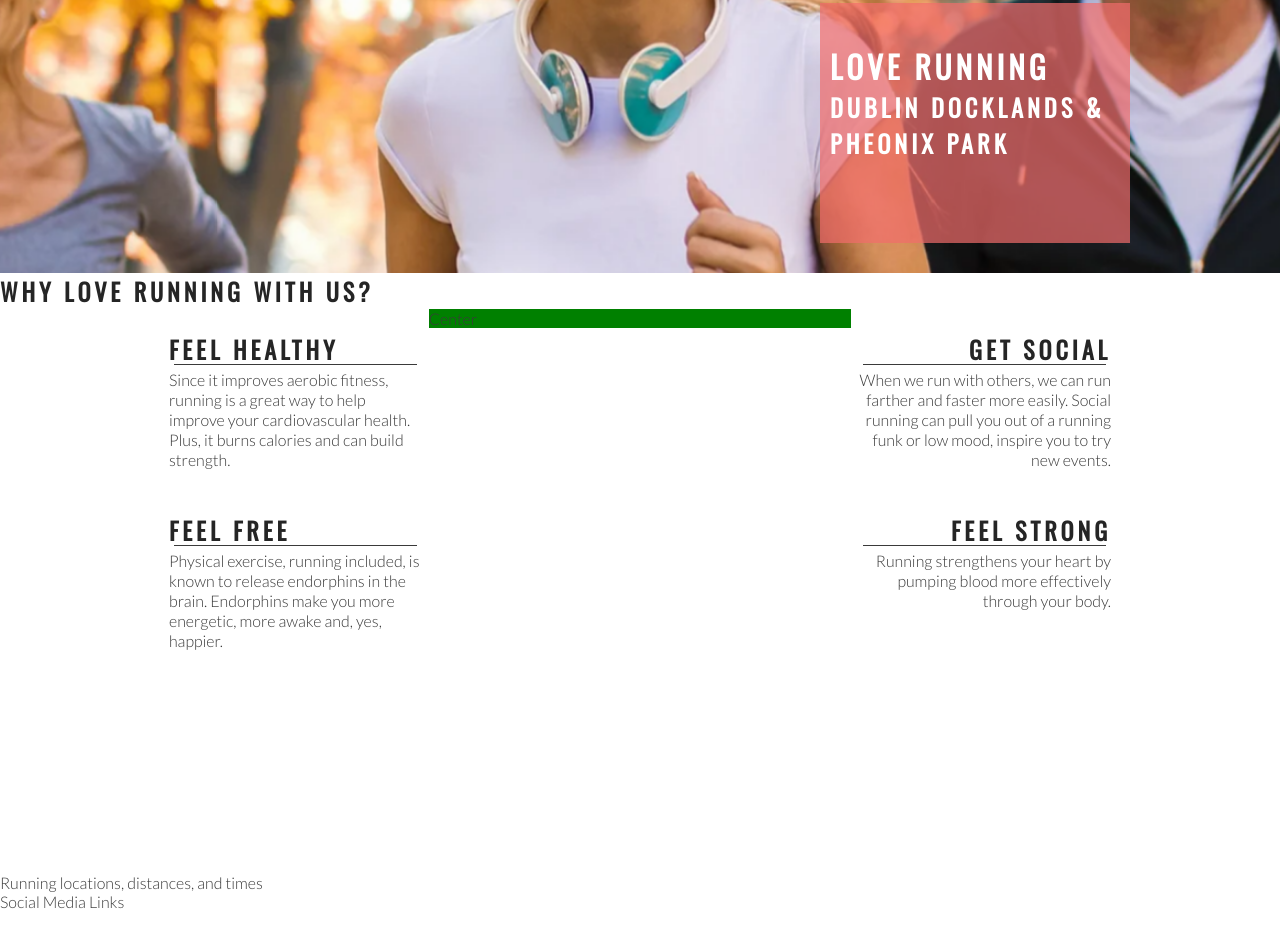
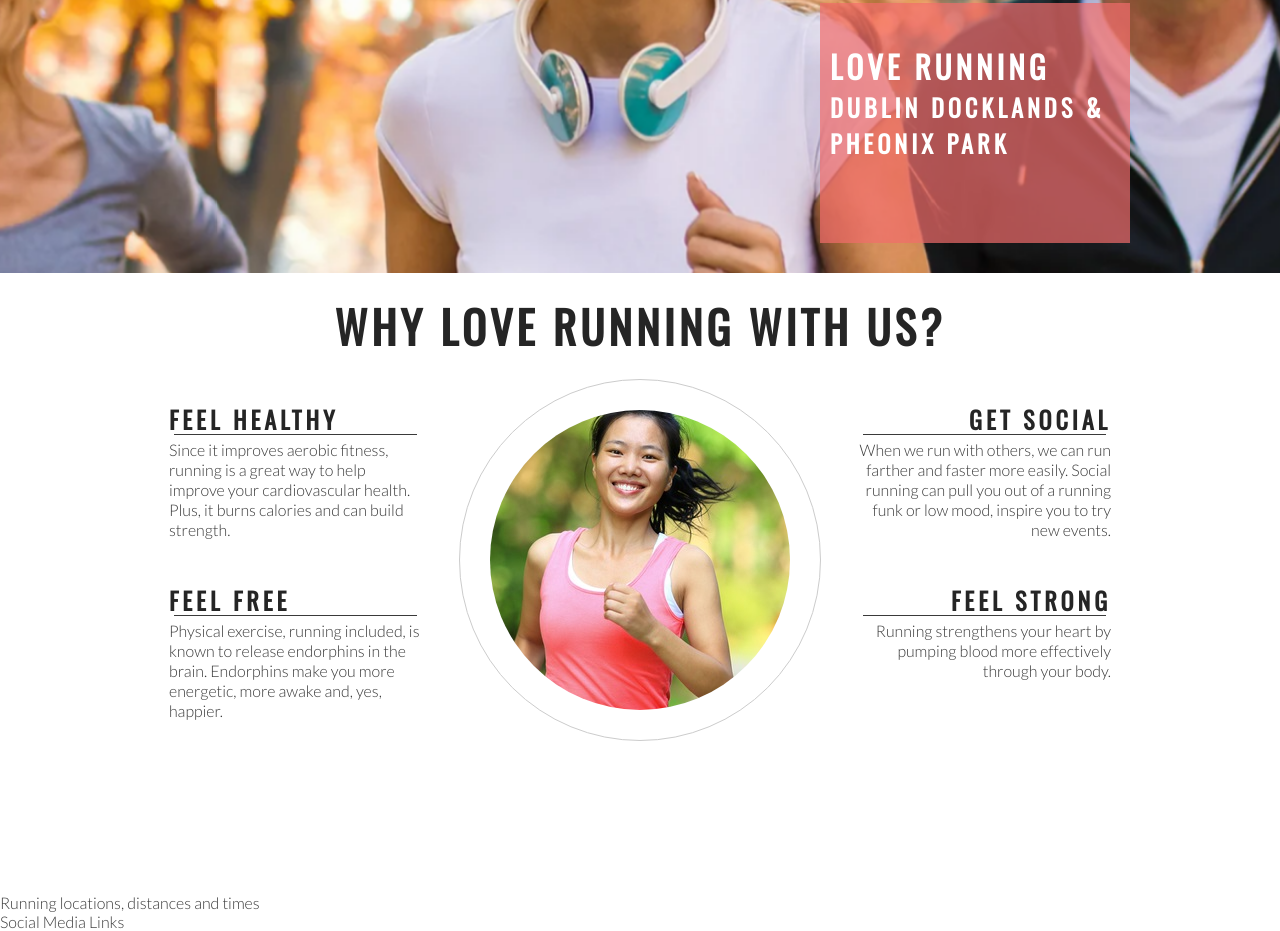
Before and after one commit to emmacadavra/love-running, a plain HTML site: page index.html in a window 1280 px wide. Shown: the part 402-1333 px from the top of the page. Drawn offline with nearby package versions, Linux system fonts and the light colour scheme.

Commit message:
Add club ethos central image and style into a circle

```diff
--- a/assets/css/style.css
+++ b/assets/css/style.css
@@ -132,7 +132,6 @@ h1, h2 {
 #center-about {
     width: 33%;
     margin: 0 auto;
-    background-color: green;
 }
 
 hr {
@@ -164,3 +163,26 @@ hr {
 .right-about-heading p {
     text-align: right;
 }
+
+#welcome {
+    text-align: center;
+    margin: 20px 0;
+    font-size: 280%;
+}
+
+#circle-container {
+    width: 300px;
+    height: 300px;
+    padding: 30px;
+    border-style: solid;
+    border-color: #ccc;
+    border-width: 1px;
+    border-radius: 50%;
+    margin: 0 auto;
+}
+
+#circle-cover-bg {
+    background: url('../images/ethos-center-image.jpg') no-repeat center center;
+    height: 100%;
+    border-radius: 50%;
+}
--- a/index.html
+++ b/index.html
@@ -38,7 +38,7 @@
         </div>
     </section>
     <section id="club-ethos">
-        <h1>Why Love Running With Us?</h1>
+        <h2 id="welcome">Why Love Running With Us?</h2>
         <div id="left-about">
             <div class="left-about-heading">
                 <h2>Feel Healthy</h2>
@@ -63,10 +63,14 @@
                 <p>Running strengthens your heart by pumping blood more effectively through your body.</p>
             </div>
         </div>
-        <div id="center-about">Center</div>
+        <div id="center-about">
+            <div id="circle-container">
+                <div id="circle-cover-bg"></div>
+            </div>
+        </div>
     </section>
     <section>
-        Running locations, distances, and times
+        Running locations, distances and times
     </section>
     <footer>Social Media Links</footer>
 </body>
```
Also changed, not shown: assets/images/ethos-center-image.jpg (added).
